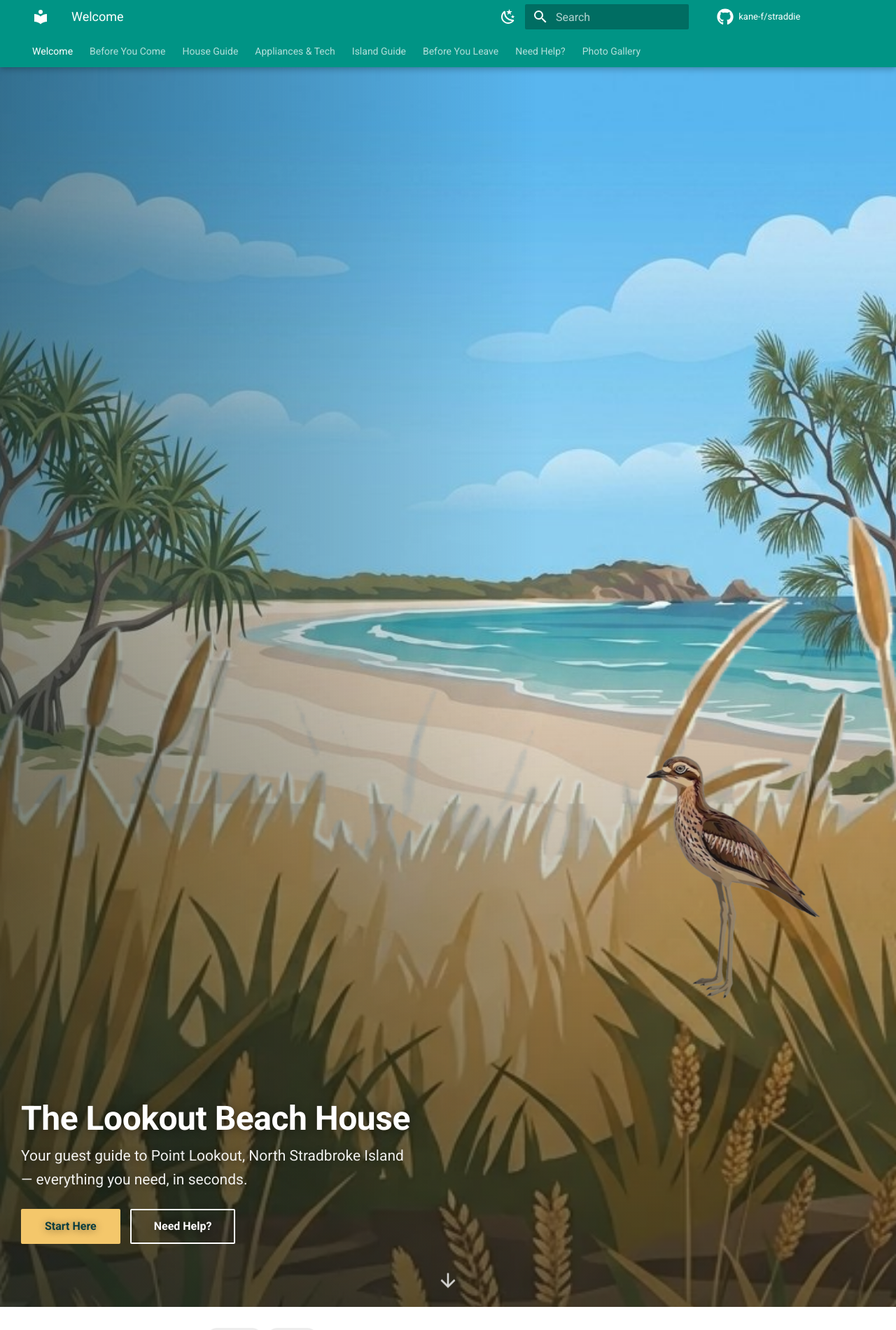
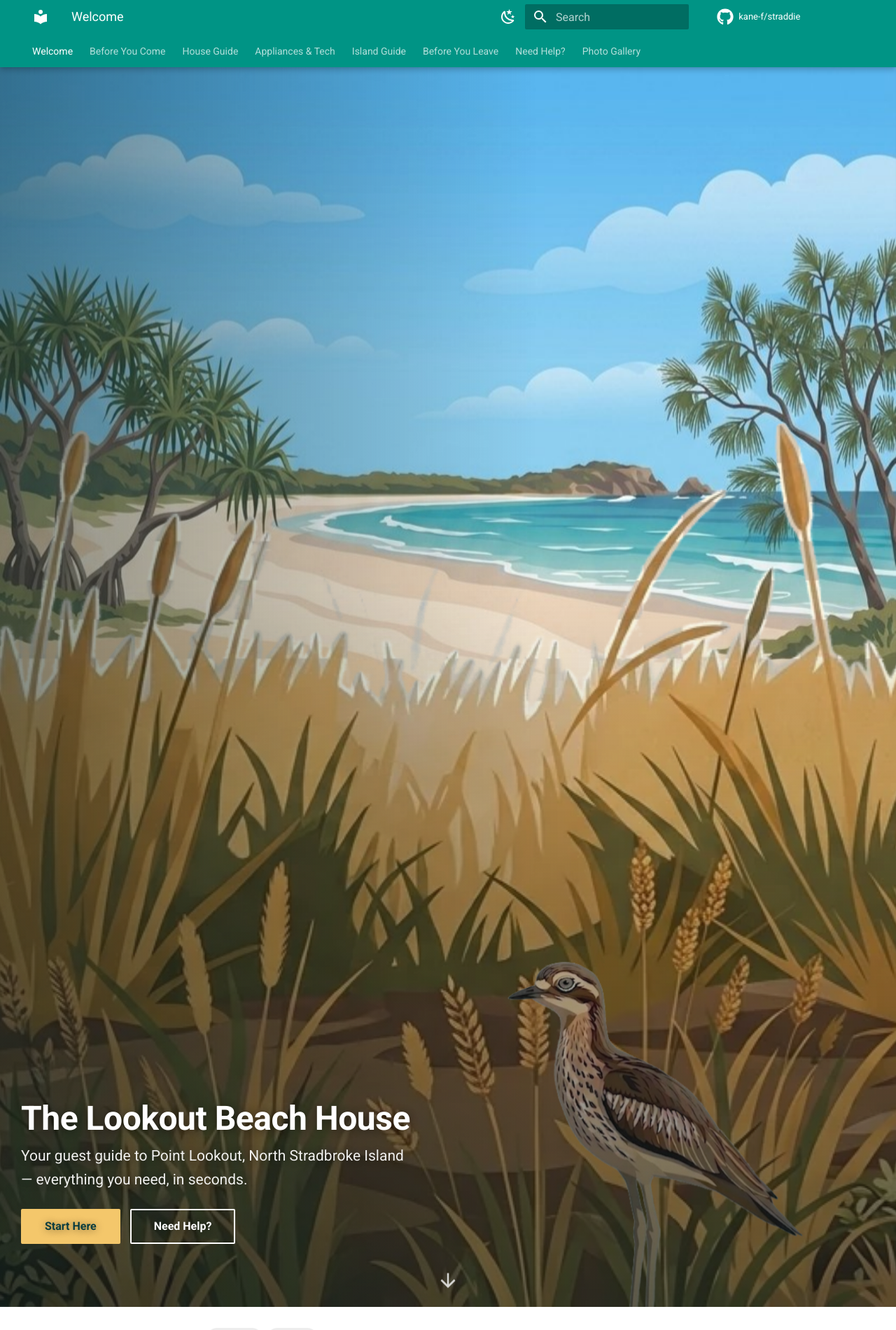
Before and after one commit to kane-f/straddie, an MkDocs documentation site: the page built from docs/index.md, in a window 1280 px wide. Shown: the top 1900 px of the page at 70% size. Built offline with MkDocs 1.6.1 and Material for MkDocs 9.7.7, drawn with Linux system fonts in a browser that asks for light colours; comment, search, counter and statistics services are not loaded.

Commit message:
Fix hero layer sizing, depth ordering, and cross-width consistency
Addresses feedback on the previous parallax fix: bird too small, layers
feeling out of order, grass covering the beach, and the composition
looking noticeably different at narrow vs. wide viewports.

Root cause of the width-dependent framing: each layer's box height was
tied to viewport HEIGHT (`inset: 0` inside a vh-based scene), so a
short-wide desktop viewport and a tall-narrow mobile one gave `object-fit:
cover` completely different aspect ratios to crop against, changing what
part of the source image ended up visible. Inspected mkdocs-material's
own homepage again and found their layer boxes are `width: height: 100vw`
— a square sized by viewport WIDTH alone, decoupled from page height
entirely. Adopted the same approach here (`max(100vw, 100vh)`, so mobile
still gets full coverage); framing is now consistent at any width.

Also:
- Bird enlarged substantially (20vh -> 34vh desktop, 9vh -> 16vh mobile)
  and moved down near the grass line so it reads as a clear foreground
  subject instead of getting lost in the corner.
- Softened the depth values (background 0.7 -> 0.45, grass 0.35 -> 0.2)
  so the foreground (bird + text, both near-zero depth) stays visually
  grouped together while scrolling, rather than the layers drifting
  apart as dramatically as before.
- Re-tuned object-position on the background/grass images for the new
  sizing so the beach reads clearly behind the grass band, instead of
  the grass dominating the frame.

Co-Authored-By: Claude Sonnet 5 <noreply@anthropic.com>

```diff
--- a/docs/stylesheets/extra.css
+++ b/docs/stylesheets/extra.css
@@ -49,9 +49,21 @@
   transform-style: preserve-3d;
 }
 
+/* Sized by viewport WIDTH alone (not inset:0 / vh-based height), matching
+   how mkdocs-material's own homepage does it: each layer's own box is a
+   square, `width: height: 100vw`. That decouples the crop from the page's
+   actual aspect ratio — without this, the same layer frames completely
+   differently on a short wide desktop viewport vs. a tall narrow mobile
+   one, because object-fit: cover's crop depends on the box's own aspect
+   ratio. `max(100vw, 100vh)` keeps that width-driven framing on ordinary
+   screens while still guaranteeing full coverage on very tall/narrow
+   ones, where 100vw alone could be shorter than the viewport. */
 .hero-parallax__layer {
   position: absolute;
-  inset: 0;
+  top: 0;
+  left: 0;
+  right: 0;
+  height: max(100vw, 100vh);
   transform: translateZ(calc(var(--md-parallax-depth) * -50px))
     scale(calc(1 + var(--md-parallax-depth)));
   transform-origin: top left;
@@ -97,7 +109,7 @@
   width: 100%;
   height: 100%;
   object-fit: cover;
-  object-position: center 22%;
+  object-position: center 30%;
 }
 
 .hero-parallax__layer--background {
@@ -105,7 +117,7 @@
 }
 
 .hero-parallax__layer--background img {
-  object-position: center 22%;
+  object-position: center 30%;
 }
 
 .hero-parallax__layer--grass {
@@ -113,7 +125,7 @@
 }
 
 .hero-parallax__layer--grass img {
-  object-position: bottom center;
+  object-position: center 100%;
 }
 
 /* The bird is a single small subject, not a full-bleed backdrop —
@@ -123,10 +135,10 @@
   z-index: 3;
   top: auto;
   left: auto;
-  right: 4%;
-  bottom: 42vh;
+  right: 6%;
+  bottom: 12vh;
   width: auto;
-  height: 20vh;
+  height: 34vh;
 }
 
 .hero-parallax__layer--bird img {
@@ -261,9 +273,9 @@
   /* The teaser text runs full-width on narrow screens, so shrink the bird
      and tuck it low in the corner rather than let it sit behind the copy. */
   .hero-parallax__layer--bird {
-    right: 2%;
-    bottom: 30vh;
-    height: 9vh;
+    right: 3%;
+    bottom: 26vh;
+    height: 16vh;
   }
 
   .hero-parallax__scrim {
--- a/overrides/home.html
+++ b/overrides/home.html
@@ -7,10 +7,10 @@
       <img src="{{ 'assets/images/hero/layer-1-background.jpg' | url }}" alt="" loading="eager">
     </div>
     <div class="hero-parallax__scene">
-      <div class="hero-parallax__layer hero-parallax__layer--background" style="--md-parallax-depth: 0.7">
+      <div class="hero-parallax__layer hero-parallax__layer--background" style="--md-parallax-depth: 0.45">
         <img src="{{ 'assets/images/hero/layer-1-background.jpg' | url }}" alt="" loading="eager">
       </div>
-      <div class="hero-parallax__layer hero-parallax__layer--grass" style="--md-parallax-depth: 0.35">
+      <div class="hero-parallax__layer hero-parallax__layer--grass" style="--md-parallax-depth: 0.2">
         <img src="{{ 'assets/images/hero/layer-2-grass.webp' | url }}" alt="" loading="eager">
       </div>
       <div class="hero-parallax__layer hero-parallax__layer--bird" style="--md-parallax-depth: 0.05">
```
